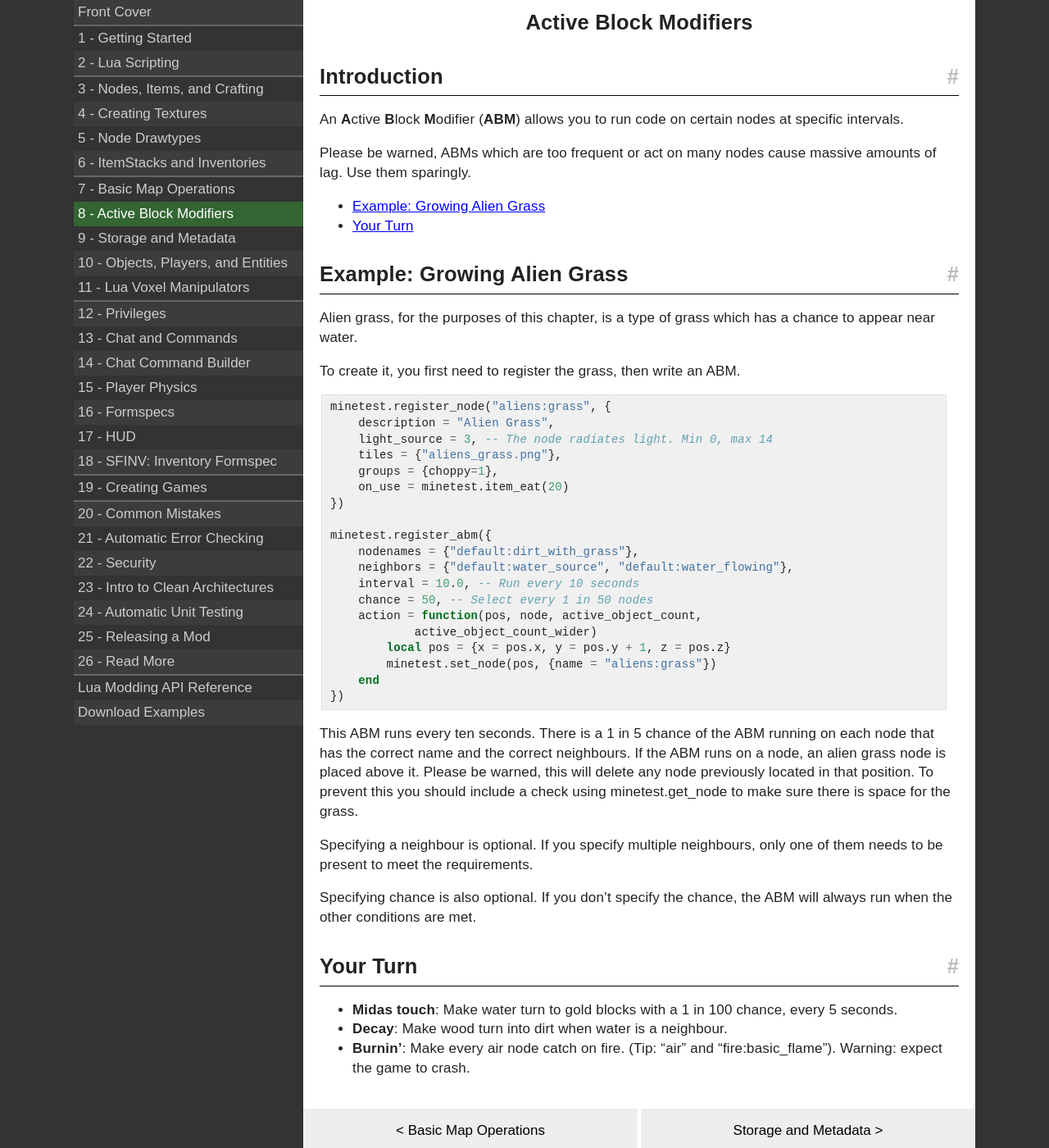
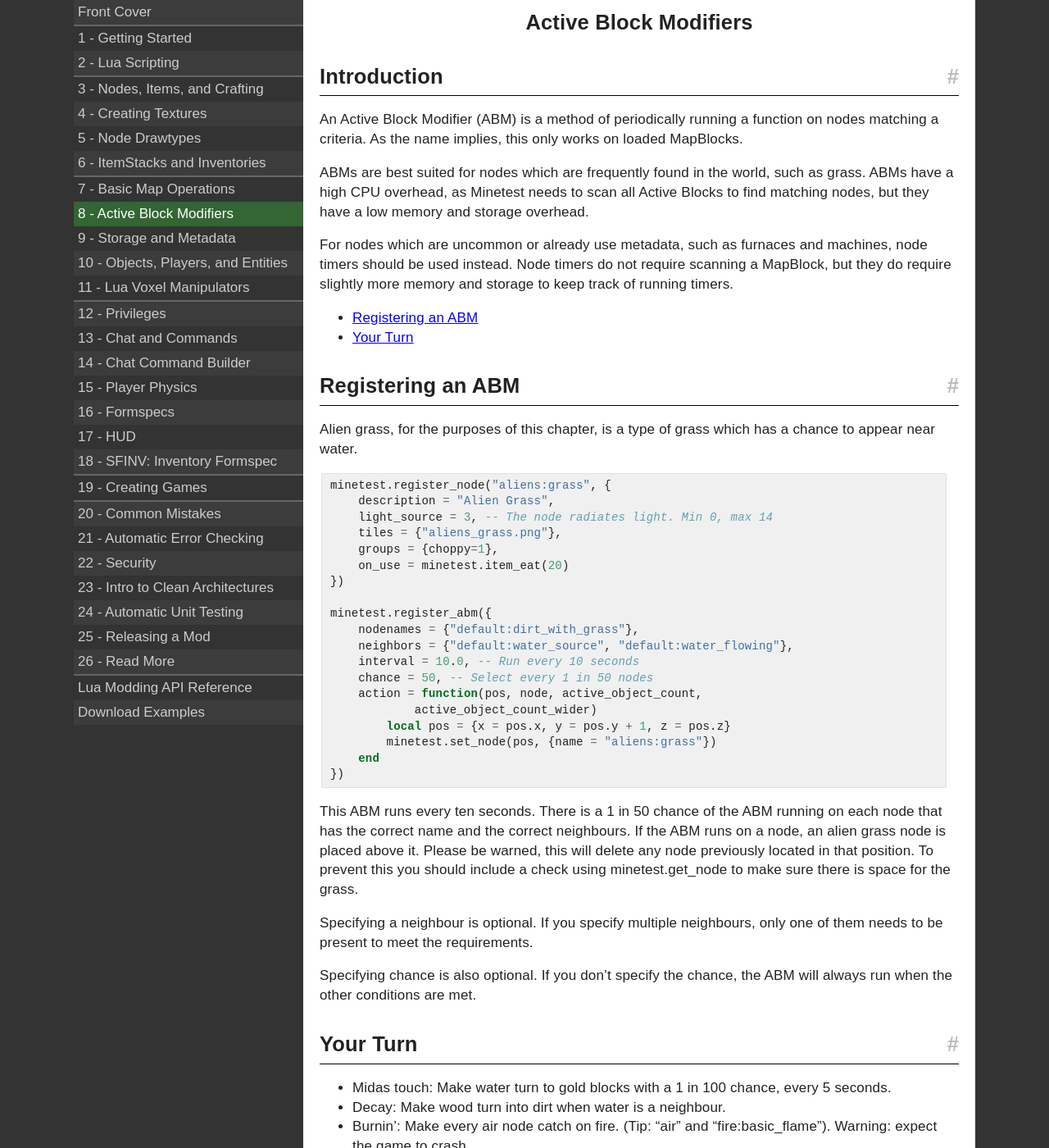
Before and after one commit to rubenwardy/minetest_modding_book, a Jekyll site: the page built from _en/map/abms.md, in a window 1280 px wide and 1400 px high. Shown: the whole window at 82% size. Built offline with Jekyll 4.4.1, drawn with Linux system fonts in a browser that asks for light colours; nearby versions of some CDN libraries.

Commit message:
ABMs: Improve Introduction

````diff
--- a/_en/map/abms.md
+++ b/_en/map/abms.md
@@ -9,22 +9,29 @@
 
 ## Introduction
 
-An **A**ctive **B**lock **M**odifier (**ABM**) allows you to run code on
-certain nodes at specific intervals.
+An Active Block Modifier (ABM) is a method of periodically running a
+function on nodes matching a criteria.
+As the name implies, this only works on loaded MapBlocks.
 
-Please be warned, ABMs which are too frequent or act on many nodes
-cause massive amounts of lag. Use them sparingly.
+ABMs are best suited for nodes which are frequently found in the world,
+such as grass.
+ABMs have a high CPU overhead, as Minetest needs to scan all Active Blocks
+to find matching nodes, but they have a low memory and storage overhead.
 
-* [Example: Growing Alien Grass](#example-growing-alien-grass)
+For nodes which are uncommon or already use metadata, such as furnaces
+and machines, node timers should be used instead.
+Node timers do not require scanning a MapBlock, but they do require slightly
+more memory and storage to keep track of running timers.
+
+
+* [Registering an ABM](#registering-an-abm)
 * [Your Turn](#your-turn)
 
-## Example: Growing Alien Grass
+## Registering an ABM
 
 Alien grass, for the purposes of this chapter, is a type of grass which
 has a chance to appear near water.
 
-To create it, you first need to register the grass, then
-write an ABM.
 
 ```lua
 minetest.register_node("aliens:grass", {
@@ -48,21 +55,23 @@
 })
 ```
 
-This ABM runs every ten seconds. There is a 1 in 5 chance of the ABM running on each
-node that has the correct name and the correct neighbours. If the ABM runs on a
-node, an alien grass node is placed above it. Please be warned, this will delete any
-node previously located in that position. To prevent this you should include a check
-using minetest.get_node to make sure there is space for the grass.
+This ABM runs every ten seconds.
+There is a 1 in 50 chance of the ABM running on each node that has the
+correct name and the correct neighbours.
+If the ABM runs on a node, an alien grass node is placed above it.
+Please be warned, this will delete any node previously located in that position.
+To prevent this you should include a check using minetest.get_node to make sure there is space for the grass.
 
-Specifying a neighbour is optional. If you specify multiple neighbours, only one of them
-needs to be present to meet the requirements.
+Specifying a neighbour is optional.
+If you specify multiple neighbours, only one of them needs to be
+present to meet the requirements.
 
-Specifying chance is also optional. If you don't specify the chance, the ABM will
-always run when the other conditions are met.
+Specifying chance is also optional.
+If you don't specify the chance, the ABM will always run when the other conditions are met.
 
 ## Your Turn
 
-* **Midas touch**: Make water turn to gold blocks with a 1 in 100 chance, every 5 seconds.
-* **Decay**: Make wood turn into dirt when water is a neighbour.
-* **Burnin'**: Make every air node catch on fire. (Tip: "air" and "fire:basic_flame").
+* Midas touch: Make water turn to gold blocks with a 1 in 100 chance, every 5 seconds.
+* Decay: Make wood turn into dirt when water is a neighbour.
+* Burnin': Make every air node catch on fire. (Tip: "air" and "fire:basic_flame").
   Warning: expect the game to crash.
````
